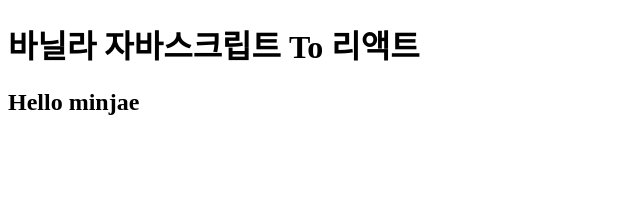
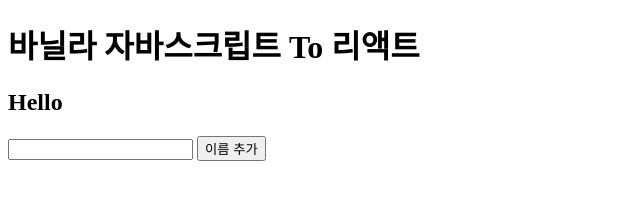
Before and after one commit to ssi02014/VanillaJsToReact, a website with bundled scripts: page public/index.html in a window 1280 px wide. Shown: the whole page, without its empty margins (0-640 px from the left). Built offline with nearby package versions, Linux system fonts and the light colour scheme.

Commit message:
feat: bindEvent

```diff
--- a/public/index.html
+++ b/public/index.html
@@ -1,13 +1,13 @@
 <!DOCTYPE html>
 <html lang="ko">
   <head>
-  <meta charset="UTF-8">
-  <meta http-equiv="X-UA-Compatible" content="IE=edge">
-  <meta name="viewport" content="width=device-width, initial-scale=1.0">
+    <meta charset="UTF-8" />
+    <meta http-equiv="X-UA-Compatible" content="IE=edge" />
+    <meta name="viewport" content="width=device-width, initial-scale=1.0" />
     <title>VanillaToReact</title>
   </head>
   <body>
-  <div id="app"></div>
+    <div id="root"></div>
     <script type="module" src="../dist/index.js"></script>
   </body>
 </html>
--- a/src/App.ts
+++ b/src/App.ts
@@ -1,28 +1,61 @@
 import { Component } from './modules/MyReact.js';
+import { qs } from './utils/common.js';
+
+interface AppState {
+  names: string[];
+  value: '';
+}
 
 class App extends Component {
-  container: HTMLDivElement;
+  container: HTMLElement;
+  state: AppState;
 
-  constructor(props: Object) {
-    super(props);
-
-    this.state = {
-      name: 'minjae',
-    };
-
+  constructor(props: any, target: HTMLElement) {
+    super(props, target);
     this.container = document.createElement('div');
+    this.state = { names: [], value: '' };
   }
 
-  render(): HTMLDivElement {
-    this.container.innerHTML = '';
+  changeInput(e: any): void {
+    super.setState({
+      value: e.target.value,
+    });
+  }
 
-    this.container.innerHTML = `
+  addName(): void {
+    const { names, value } = this.state;
+
+    super.setState({
+      names: [...names, value],
+      value: '',
+    });
+  }
+
+  BindEvent(): void {
+    const button = qs('button', this.container);
+    const input = qs('input', this.container);
+
+    button?.addEventListener('click', () => this.addName());
+    input?.addEventListener('change', (e: any) => this.changeInput(e));
+  }
+
+  template(): string {
+    const { names, value } = this.state;
+
+    return `
       <h1>바닐라 자바스크립트 To 리액트</h1>
       <h2>
-        Hello ${this.state.name}
+        Hello
+        ${names.map((name: string) => name).join(' ')}
       </h2>
+      <input type=text value="${value}" />
+      <button>이름 추가</button>
     `;
+  }
 
+  render(): HTMLElement {
+    this.container.innerHTML = this.template();
+    this.BindEvent();
     return this.container;
   }
 }
--- a/src/index.ts
+++ b/src/index.ts
@@ -1,4 +1,4 @@
 import { renderComponent } from './modules/MyReact.js';
 import App from './App.js';
 
-renderComponent(App, null, document.querySelector('#app') as HTMLDivElement);
+renderComponent(App, null, document.getElementById('root') as HTMLElement);
--- /dev/null
+++ b/src/interfaces/MyReact.ts
@@ -0,0 +1,5 @@
+import App from '../App';
+
+export type IComponent = {
+  new (props: any, target: HTMLElement): App;
+};
--- a/src/modules/MyReact.ts
+++ b/src/modules/MyReact.ts
@@ -1,33 +1,34 @@
+import { IComponent } from '../interfaces/MyReact';
+
 export abstract class Component {
+  abstract container: HTMLElement;
+  target: HTMLElement;
   props: any;
   state: any;
 
-  constructor(props: Object) {
+  constructor(props: any, target: HTMLElement) {
     this.props = props;
-    this.state = {};
+    this.target = target;
   }
 
-  setState(state: Object) {
+  setState(newState: any) {
     this.state = {
       ...this.state,
-      ...state,
+      ...newState,
     };
     this.render();
   }
 
-  qs(selector: string, scope: Document | HTMLElement = document) {
-    if (!selector) throw 'no selector';
-    return scope.querySelector(selector);
-  }
-
-  abstract render(): void;
+  abstract render(): HTMLElement;
+  abstract template(): string;
+  abstract BindEvent(): void;
 }
 
 export const renderComponent = (
-  Component: any,
-  props: Object | null,
-  container: HTMLElement,
+  Component: IComponent,
+  props: any,
+  target: HTMLElement,
 ) => {
-  const component = new Component(props);
-  container.appendChild(component.render());
+  const component = new Component(props, target);
+  target.appendChild(component.render());
 };
--- /dev/null
+++ b/src/utils/common.ts
@@ -0,0 +1,6 @@
+const qs = (selector: string, scope: Document | HTMLElement = document) => {
+  if (!selector) throw 'no selector';
+  return scope.querySelector(selector);
+};
+
+export { qs };
```
Also changed, not shown: tsconfig.json (+2 -32 lines), 1 other file. Lines whose indentation alone changed are shown as unchanged.
